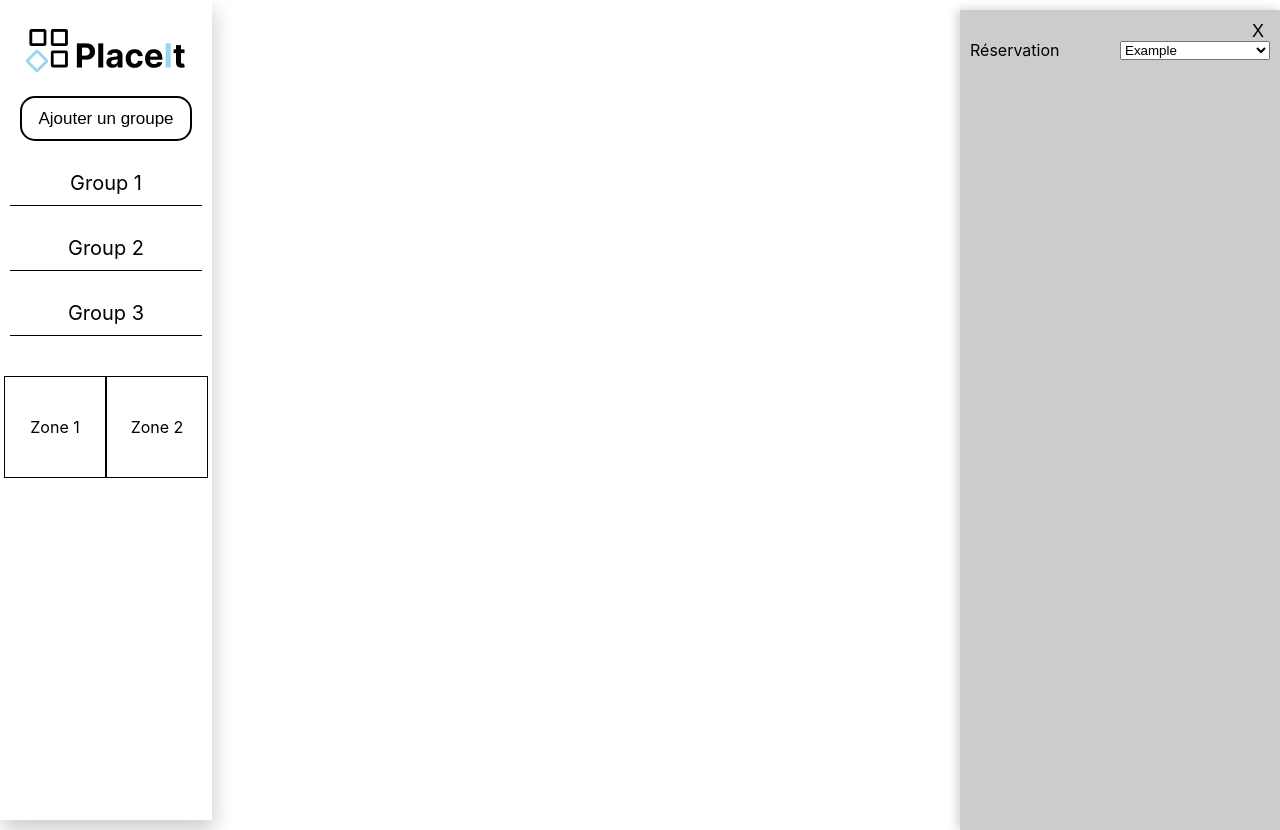
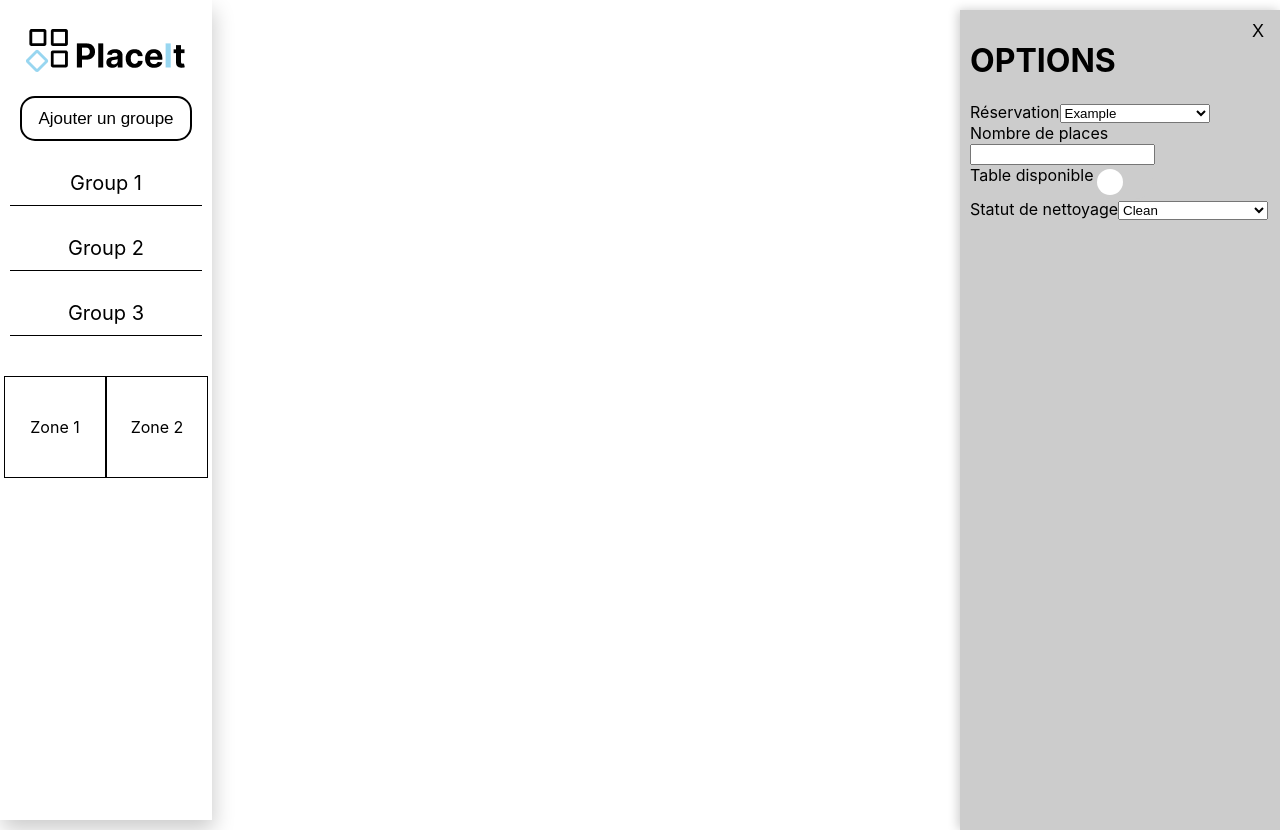
Before and after one commit to Mathis-COCO/Placeit, a React (Vite) app in the folder src/renderer/: page / in a window 1280 px wide. Both pictures are taken after a click on the element "Zone 1". Built offline with nearby package versions, Linux system fonts and the light colour scheme.

Commit message:
add options and css

```diff
--- a/src/renderer/src/assets/css/components/Panel.css
+++ b/src/renderer/src/assets/css/components/Panel.css
@@ -85,3 +85,66 @@
 select {
   width: 50%;
 }
+
+.reservation-select {
+    border-radius: 15px;
+    border: 1px solid var(--grey);
+    padding: 5px;
+}
+
+.switch {
+    position: relative;
+    display: inline-block;
+    width: 60px;
+    height: 34px;
+}
+
+
+.switch input {
+    opacity: 0;
+    width: 0;
+    height: 0;
+}
+
+
+.slider {
+    position: absolute;
+    cursor: pointer;
+    top: 0;
+    left: 0;
+    right: 0;
+    bottom: 0;
+    background-color: #ccc;
+    transition: .4s;
+}
+
+.slider:before {
+    position: absolute;
+    content: "";
+    height: 26px;
+    width: 26px;
+    left: 4px;
+    bottom: 4px;
+    background-color: white;
+    transition: .4s;
+}
+
+input:checked + .slider {
+    background-color: #2196F3;
+}
+
+input:focus + .slider {
+    box-shadow: 0 0 1px #2196F3;
+}
+
+input:checked + .slider:before {
+    transform: translateX(26px);
+}
+
+.slider.round {
+    border-radius: 34px;
+}
+
+.slider.round:before {
+    border-radius: 50%;
+}
--- a/src/renderer/src/components/Panel.tsx
+++ b/src/renderer/src/components/Panel.tsx
@@ -1,41 +1,44 @@
-import logo from '../assets/img/logo.png'
-import {useState} from "react";
-import {Button} from "./common/Button";
+import logo from "../assets/img/logo.png";
+import { useState } from "react";
+import { Button } from "./common/Button";
 
 export default function Panel(): JSX.Element {
-    const [groups, setGroups] = useState<Array<string>>(["Group 1", "Group 2", "Group 3"]);
+  const [groups, setGroups] = useState<Array<string>>([
+    "Group 1",
+    "Group 2",
+    "Group 3",
+  ]);
   const [selectedZone, setSelectedZone] = useState<null | string>(null);
   const [selectedOption, setSelectedOption] = useState<string>("");
 
   const addGroup = () => {
-        setGroups([...groups, "Nouveau groupe"])
-    }
+    setGroups([...groups, "Nouveau groupe"]);
+  };
 
   const selectZone = (zone: string) => {
     setSelectedZone(zone);
-    }
+  };
 
   const closeDropdown = () => {
     setSelectedZone(null);
-    }
+  };
 
   const handleChange = (event: React.ChangeEvent<HTMLSelectElement>) => {
     setSelectedOption(event.target.value);
-    }
-
+  };
 
   return (
     <div className="left-bar">
       <div className="logo-content">
-                <img className="logo" src={logo} alt="PlaceIt Logo"/>
+        <img className="logo" src={logo} alt="PlaceIt Logo" />
       </div>
-            <Button text={"Ajouter un groupe"} onClick={addGroup}/>
+      <Button text={"Ajouter un groupe"} onClick={addGroup} />
       <div className="groups-container">
-                {
-                    groups.map((group, index) => (
-                        <p key={index} className='group-name'>{group}</p>
-                    ))
-                }
+        {groups.map((group, index) => (
+          <p key={index} className="group-name">
+            {group}
+          </p>
+        ))}
       </div>
       <div className="zones-container">
         <div className="zone" onClick={() => selectZone("Zone 1")}>
@@ -47,17 +50,47 @@ export default function Panel(): JSX.Element {
       </div>
       {selectedZone && (
         <div className="dropdown-menu">
-                    <button className="close-button" onClick={closeDropdown}>X</button>
-                    <div className="reservation">
+          <h1>OPTIONS</h1>
+          <button className="close-button" onClick={closeDropdown}>
+            X
+          </button>
+          <div className="option">
             <span>Réservation</span>
-                        <select value={selectedOption} onChange={handleChange}>
-                            {["Example", "Test","OUI","NON"].map((option, index) => (
-                                <option key={index} value={option}>{option}</option>
+            <select
+              className="option-select"
+              value={selectedOption}
+              onChange={handleChange}
+            >
+              {["Example", "Test", "OUI", "NON"].map((option, index) => (
+                <option key={index} value={option}>
+                  {option}
+                </option>
+              ))}
+            </select>
+          </div>
+          <div className="option">
+            <span>Nombre de places</span>
+            <input className="option-input" type="number" min="0" />
+          </div>
+          <div className="option">
+            <span>Table disponible</span>
+            <label className="switch">
+              <input type="checkbox" />
+              <span className="slider round"></span>
+            </label>
+          </div>
+          <div className="option">
+            <span>Statut de nettoyage</span>
+            <select className="option-select">
+              {["Clean", "Dirty"].map((option, index) => (
+                <option key={index} value={option}>
+                  {option}
+                </option>
               ))}
             </select>
           </div>
         </div>
       )}
     </div>
-    )
+  );
 }
```
Lines whose indentation alone changed are shown as unchanged.
